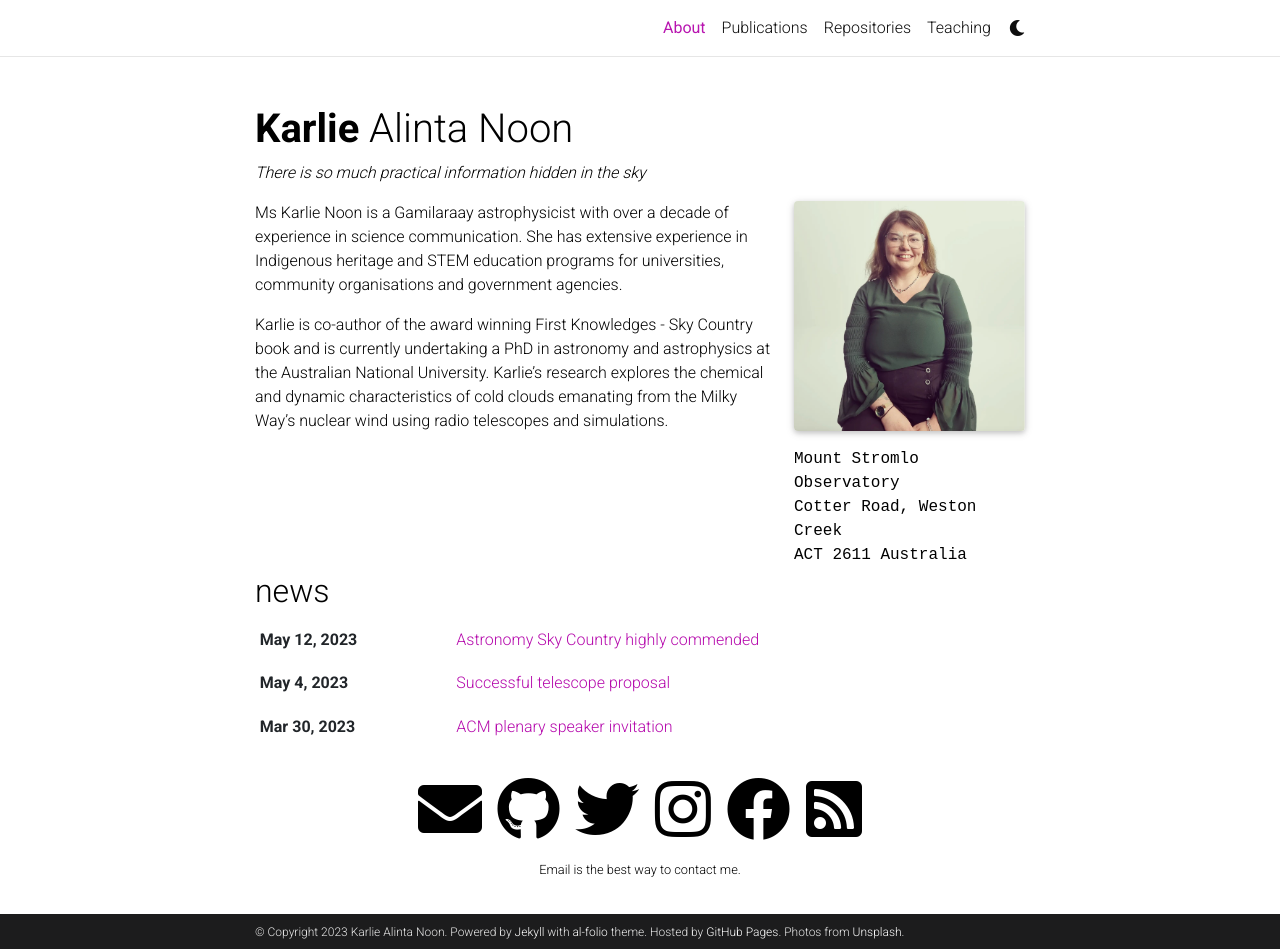
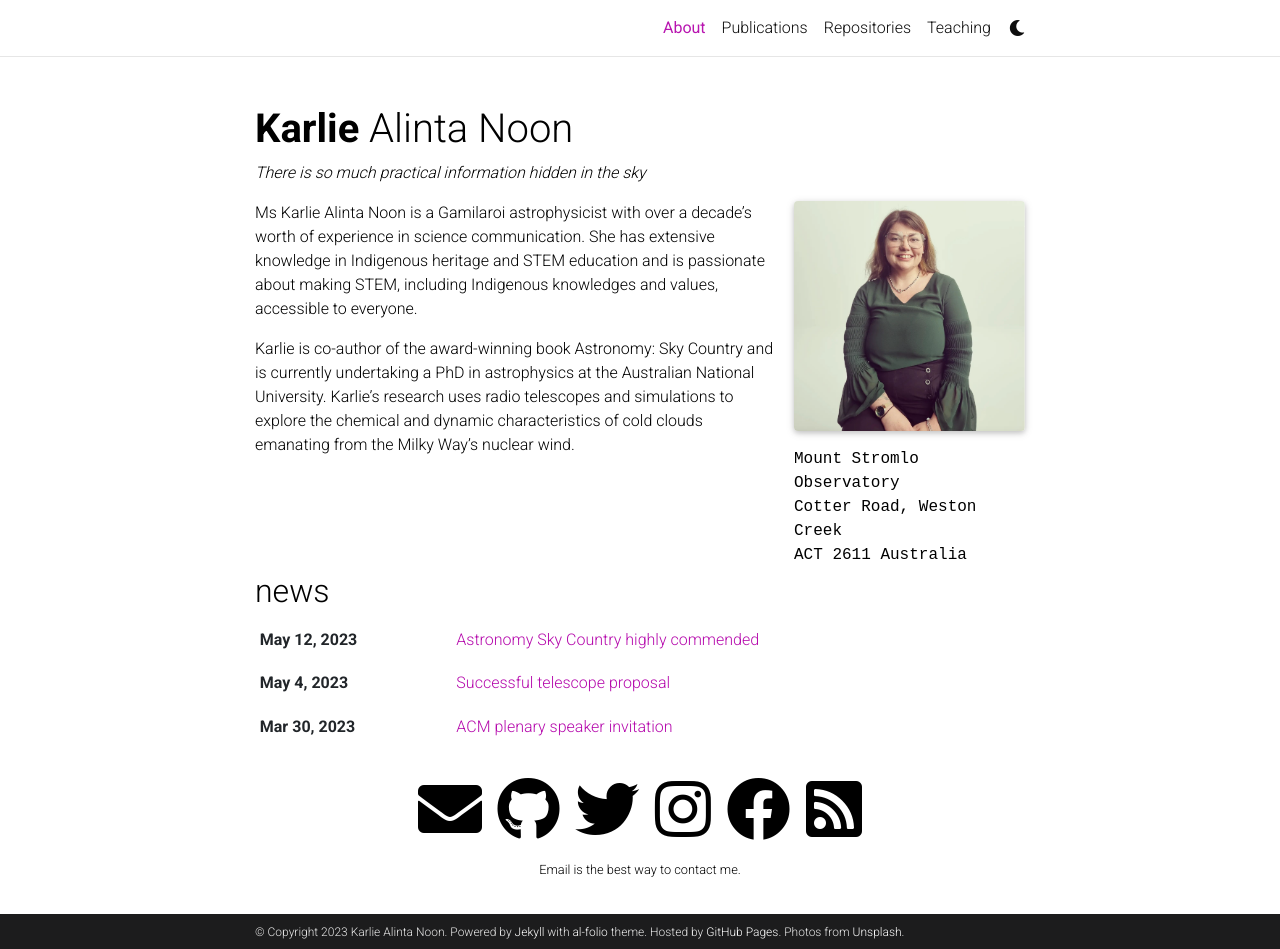
Before and after one commit to karlienoon/karlienoon.github.io, a Jekyll site: the page built from _pages/about.md, in a window 1280 px wide and 949 px high. Built offline with Jekyll 4.4.1, drawn with Linux system fonts in a browser that asks for light colours; full-size pictures stand in for the smaller copies a plugin makes; comment, search, counter and statistics services are not loaded; a style sheet for code colours, icons or effects is not loaded.

Commit message:
updated bio

```diff
--- a/_pages/about.md
+++ b/_pages/about.md
@@ -19,6 +19,6 @@ selected_papers: true # includes a list of papers marked as "selected={true}"
 social: true  # includes social icons at the bottom of the page
 ---
 
-Ms Karlie Noon is a Gamilaraay astrophysicist with over a decade of experience in science communication. She has extensive experience in Indigenous heritage and STEM education programs for universities, community organisations and government agencies.
+Ms Karlie Alinta Noon is a Gamilaroi astrophysicist with over a decade's worth of experience in science communication. She has extensive knowledge in Indigenous heritage and STEM education and is passionate about making STEM, including Indigenous knowledges and values, accessible to everyone.
 
-Karlie is co-author of the award winning First Knowledges - Sky Country book and is currently undertaking a PhD in astronomy and astrophysics at the Australian National University. Karlie's research explores the chemical and dynamic characteristics of cold clouds emanating from the Milky Way's nuclear wind using radio telescopes and simulations.
+Karlie is co-author of the award-winning book Astronomy: Sky Country and is currently undertaking a PhD in astrophysics at the Australian National University. Karlie's research uses radio telescopes and simulations to explore the chemical and dynamic characteristics of cold clouds emanating from the Milky Way's nuclear wind.
```
